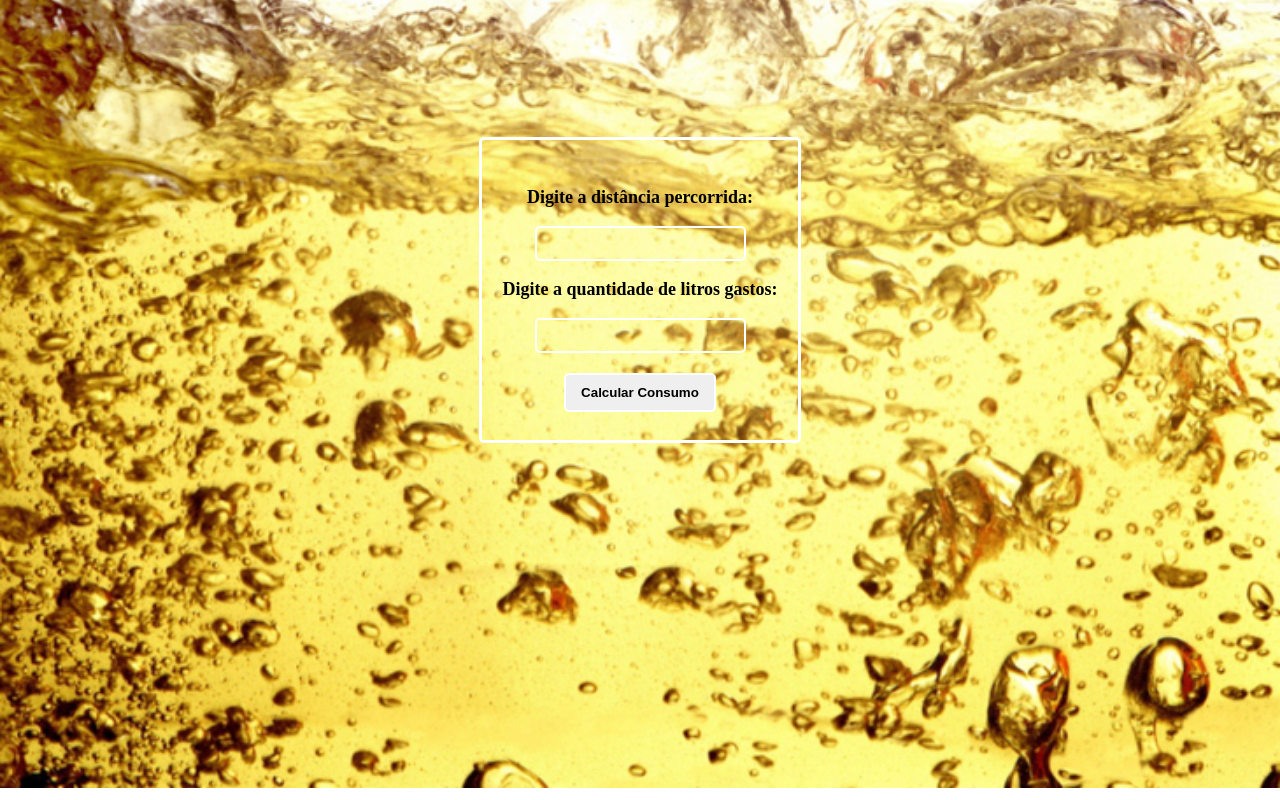
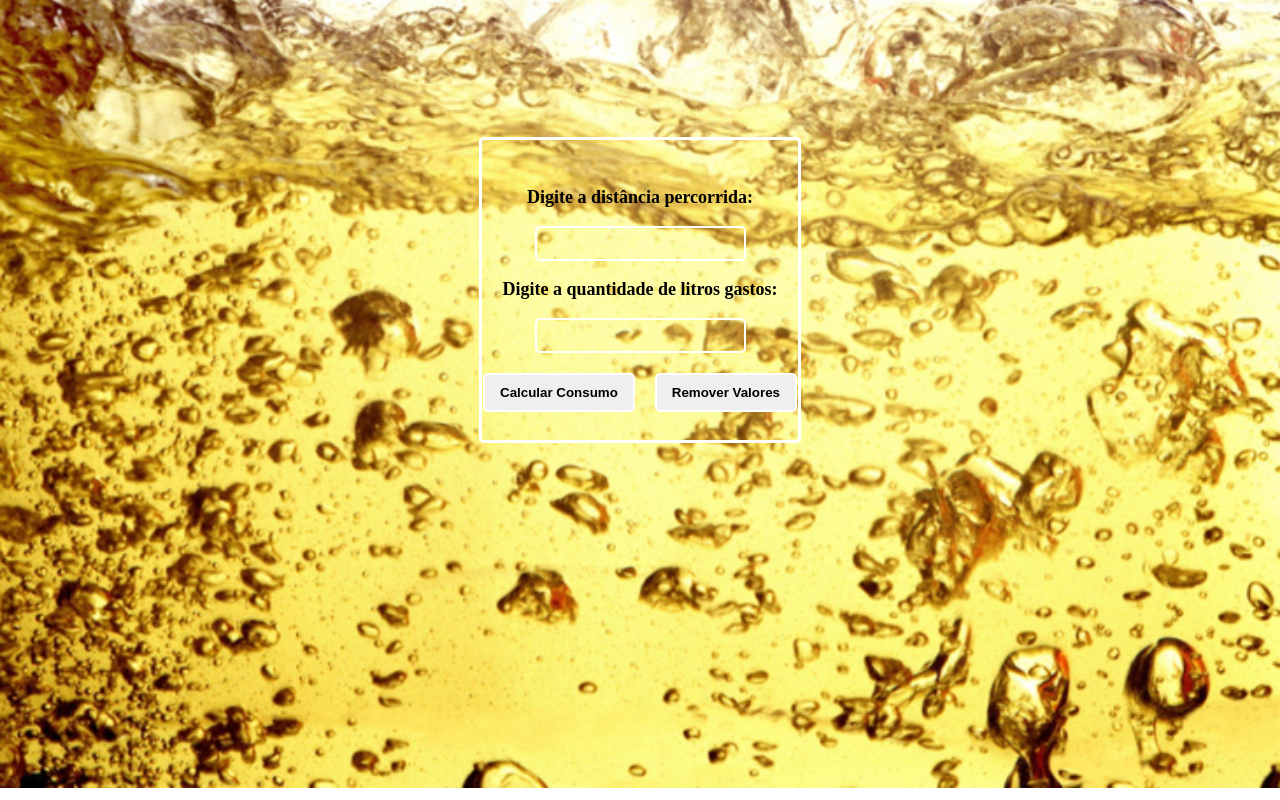
Before and after one commit to LucasDevRJ/gasolinadora, a plain HTML site: page index.html in a window 1280 px wide. Drawn offline with Linux system fonts and the light colour scheme.

Commit message:
Criação da caixa para os botões e um novo botão para remover valores.

```diff
--- a/css/styles.css
+++ b/css/styles.css
@@ -40,6 +40,11 @@ body {
 	border-radius: 5px;
 }
 
+.caixa-botao {
+	display: flex;
+	gap: 20px;
+}
+
 .botao {
 	margin-top: 20px;
 	padding: 10px 15px;
--- a/index.html
+++ b/index.html
@@ -15,7 +15,11 @@
 				<p class="texto">Digite a quantidade de litros gastos:</p>
 				<input class="entrada" type="text" id="litros">
 
-				<button class="botao" onclick="pegaValores()">Calcular Consumo</button>
+				<div class="caixa-botao">
+					<button class="botao" onclick="pegaValores()">Calcular Consumo</button>
+
+					<button class="botao" onclick="removeValores()">Remover Valores</button>
+				</div>
 			</div>
 			<h3 class="texto" id="respostaConsumoGasolina"></h3>
 		</div>
```
